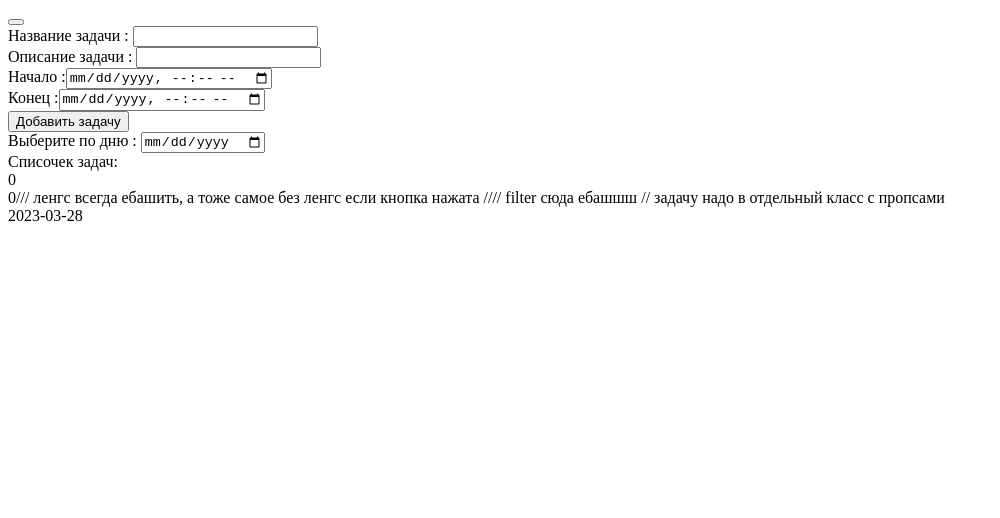
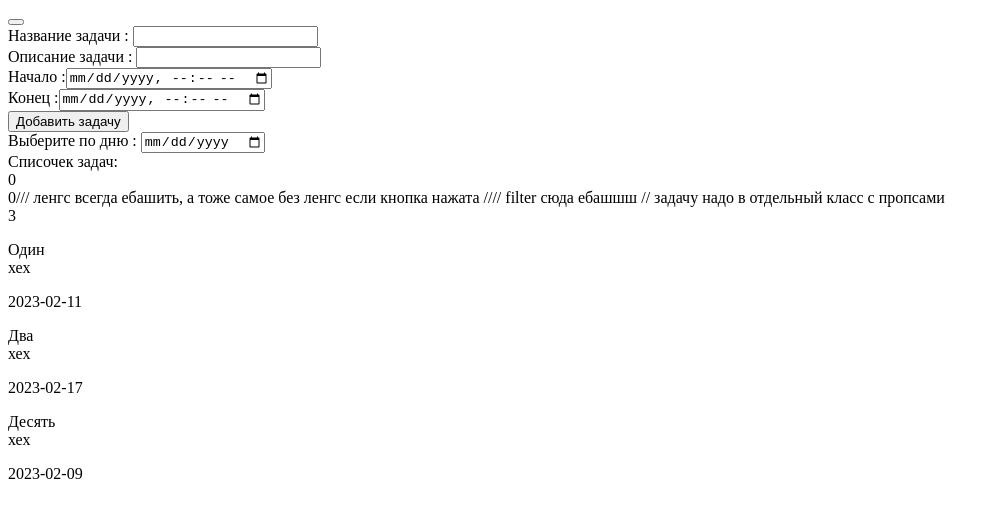
Before and after one commit to ArtemL-creator/To-Do-List_React, a React (Create React App) app: page / in a window 1280 px wide. Shown: the top 518 px of the page, without its empty margins (0-1000 px from the left). Built offline with nearby package versions, Linux system fonts and the light colour scheme.

Commit message:
Оно работает

```diff
--- a/src/Tasks.js
+++ b/src/Tasks.js
@@ -1,4 +1,5 @@
 import React from "react";
+import { createElement } from "react";
 import "./styles.css";
 
 export class Tasks extends React.Component {
@@ -103,7 +104,7 @@ export class Tasks extends React.Component {
             {
                 title: "Девять",
                 description: "хщет",
-                start: "2023-04-06",
+                start: "2023-04-08",
                 finish: "2023-04-20",
                 category: "Blue",
                 isImportant: false,
@@ -115,7 +116,7 @@ export class Tasks extends React.Component {
             {
                 title: "Десять",
                 description: "пнуш",
-                start: "2023-04-09",
+                start: "2023-02-09",
                 finish: "2023-04-20",
                 category: "Purple",
                 isImportant: false,
@@ -139,8 +140,7 @@ export class Tasks extends React.Component {
         afterTomorrow.setDate(tomorrow.getDate() + 1);
         const inTheWeek = new Date(afterTomorrow);
         inTheWeek.setDate(afterTomorrow.getDate() + 6);
-        //const arr = [...this.state.tasks];
-        //console.log(arr.length);
+
         console.log(today);
         console.log(tomorrow);
         console.log(afterTomorrow);
@@ -171,7 +171,7 @@ export class Tasks extends React.Component {
         console.log("Послезавтра:" + arrAfterTomorrow.length);
 
         let arrInTheWeek = this.state.tasks.filter(
-            (el) => (el.start > afterTomorrow.toISOString().split("T")[0] && el.start < inTheWeek.toISOString().split("T"[0]))
+            (el) => (el.start > afterTomorrow.toISOString().split("T")[0] && el.start <= inTheWeek.toISOString().split("T"[0]))
         );
 
         console.log("На следующие 7 дней:" + arrInTheWeek.length);
@@ -183,9 +183,22 @@ export class Tasks extends React.Component {
         console.log("Позже:" + arrLater.length);
 
 
+
+        function wrapper(arr) {
+            let arrDiv = []
+            arr.forEach((el, i) => {
+                arrDiv[i] = <div><p>{el.title} <br />хех</p>{el.start}</div>;
+            })
+            console.log(arrDiv);
+            return arrDiv;
+        };
+
+
         return (
             <div>
-                {today.toISOString().split("T")[0]}
+                {arrEarlier.length}
+                <br />
+                {wrapper(arrEarlier)}
             </div>
         );
     }
```
